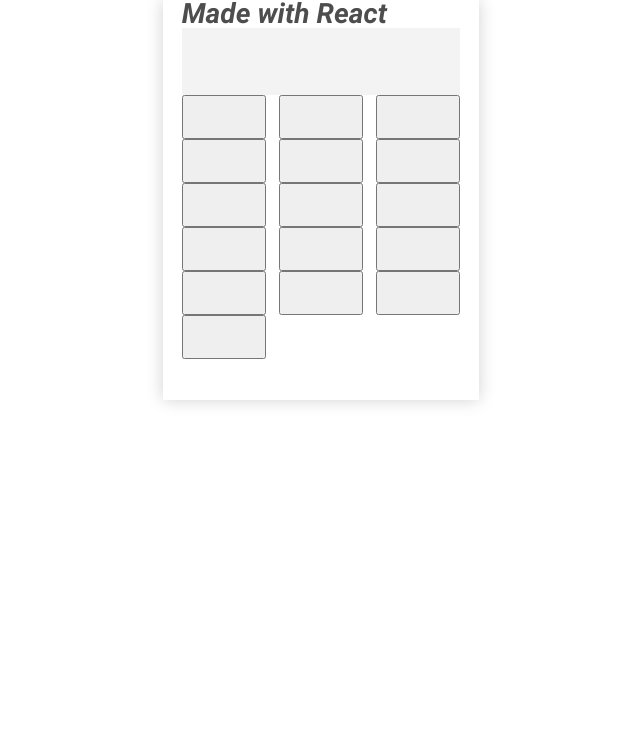
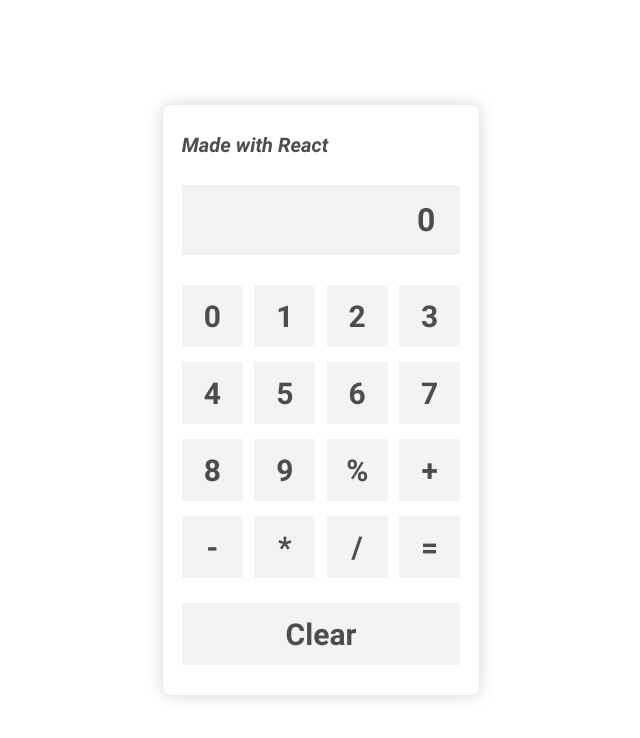
Before and after one commit to acharist/calculator, a React app: page / in a window 1280 px wide. Shown: the top 738 px of the page, without its empty margins (319-959 px from the left). Built offline with nearby package versions, Linux system fonts and the light colour scheme.

Commit message:
created whole ui

```diff
--- a/src/App.js
+++ b/src/App.js
@@ -1,41 +1,109 @@
 import React, { Component } from 'react';
 import Output from './components/Output.js';
 import Button from './components/Button.js';
+import ClearButton from './components/ClearButton.js'
 
 class App extends Component {
     constructor() {
         super();
         this.state = {
-            inputValue: 0,
-            amountOfButtons: 16
+            amountOfButtons: 16,
+            buttonsValue: 0
         }
     }
 
-    changeInputValue(value) {
-        this.setState({
-            inputValue: value
-        })
+    mergeValues() {
+
     }
 
-    createButtons() {
-        const length = this.state.amountOfButtons;
-        let uiComponents = [];
-        for(let i = 0; i < length; i++) {
-            uiComponents.push(<Button i={i} key={i} method={this.changeInputValue.bind(this)} />)
+    setBtnValueToState(value) {
+        this.setState({
+            buttonsValue: value
+        })
+        console.log(this.state.buttonsValue)
+    }
+
+    createNumBtns() {
+        let numBtns = [];
+        for(let i = 0; i < 10; i++) {
+            numBtns.push(<Button
+                i={i}
+                key={i}
+                method={this.setBtnValueToState.bind(this)}
+            />)
         }
 
-        return uiComponents;
+        return numBtns;
+    }
+
+    createOtherBtns() {
+        let otherBtns = [];
+
+        for(let i = 0; i < 6; i++) {
+            switch(i) {
+                case 0:
+                    otherBtns.push(<Button
+                        i={'%'}
+                        key={i}
+                        method={this.setBtnValueToState.bind(this)}
+                    />)
+                    break
+                case 1:
+                    otherBtns.push(<Button
+                        i={'+'}
+                        key={i}
+                        method={this.setBtnValueToState.bind(this)}
+                    />)
+                    break
+                case 2:
+                    otherBtns.push(<Button
+                        i={'-'}
+                        key={i}
+                        method={this.setBtnValueToState.bind(this)}
+                    />)
+                    break
+                case 3:
+                    otherBtns.push(<Button
+                        i={'*'}
+                        key={i}
+                        method={this.setBtnValueToState.bind(this)}
+                    />)
+                    break
+                case 4:
+                    otherBtns.push(<Button
+                        i={'/'}
+                        key={i}
+                        method={this.setBtnValueToState.bind(this)}
+                    />)
+                    break
+                case 5:
+                    otherBtns.push(<Button
+                        i={'='}
+                        key={i}
+                        method={this.setBtnValueToState.bind(this)}
+                    />)
+                    break
+                default:
+                    console.log('Test string');
+            }
+
+        }
+
+        return otherBtns;
     }
 
     render() {
-        console.log(this.state.inputValue)
         return (
             <div className="App">
-                <div className="inner_cont">
-                    <h1>Made with React</h1>
-                    <Output />
-                    <div className="button_cont">
-                        {this.createButtons()}
+                <div className="Calculator">
+                    <div className="inner_cont">
+                        <h1>Made with React</h1>
+                        <Output valueFromBtns={this.state.buttonsValue}/>
+                        <div className="button_cont">
+                            {this.createNumBtns()}
+                            {this.createOtherBtns()}
+                        </div>
+                        <ClearButton />
                     </div>
                 </div>
             </div>
--- a/src/components/Button.js
+++ b/src/components/Button.js
@@ -8,7 +8,8 @@ class Button extends Component {
 
     render() {
         return (
-            <button className={'btn_' + this.props.i} value={this.props.value} onClick={this.handleInput.bind(this)}>
+            <button className={'btn_' + this.props.i} value={this.props.i} onClick={this.handleInput.bind(this)}>
+                {this.props.i}
             </button>
         );
     }
--- /dev/null
+++ b/src/components/ClearButton.js
@@ -0,0 +1,11 @@
+import React, { Component } from 'react';
+
+class ClearButton extends Component {
+    render() {
+        return (
+            <button className="clear_btn">Clear</button>
+        );
+    }
+}
+
+export default ClearButton;
--- a/src/components/Output.js
+++ b/src/components/Output.js
@@ -3,7 +3,7 @@ import React, { Component } from 'react';
 class Output extends Component {
     render() {
         return (
-            <input type="text" className="outputField"></input>
+            <p className="output_field">{this.props.valueFromBtns}</p>
         );
     }
 }
--- a/src/styles/App.sass
+++ b/src/styles/App.sass
@@ -1,38 +1,64 @@
+html, body, .App
+  height: 100%
+
+#root
+  height: 100%
+
+.App
+  display: flex
+  align-items: center
+  justify-content: center
+
 body
   font-family: 'RobotoRegular', Arial, sans-serif
   color: #4d4d4d
 
-.App
+.Calculator
   width: 474 / 1920 * 100%
-  height: 400px
-  margin: 0 auto
+  padding: 30px 0
   box-shadow: 0 0 16px #d2d2d2
+  border-radius: 8px
 
 h1
   font-family: 'RobotoBoldItalic', Arial, sans-serif
-  font-size: 1.75rem
+  font-size: 1.25rem
+  margin-bottom: 30px
 
 .inner_cont
   width: 418 / 474 * 100%
   margin: 0 auto
 
-.outputField
+.output_field
   width: 100%
   background-color: #F3F3F3
   border: none
+  font-family: 'RobotoBold'
+  color: #4d4d4d
   outline: none
-  padding: 15px 25px
+  padding: 20px 25px
   text-align: right
   box-sizing: border-box
   font-size: 2rem
   line-height: 30px
-
-
-@for $i from 0 through 15
-  .btn_#{$i}
-      padding: 20px 40px
+  margin-bottom: 30px
 
 .button_cont
   display: flex
   flex-wrap: wrap
   justify-content: space-between
+
+button
+  font-family: 'RobotoBold'
+  font-size: 1.875rem
+  color: #4d4d4d
+  width: 92 / 418 * 100%
+  height: 62px
+  background-color: #F3F3F3
+  border: none
+  box-sizing: border-box
+  margin-bottom: 15px
+
+.clear_btn
+  width: 100%
+  margin-bottom: 0
+  margin-top: 10px
```
